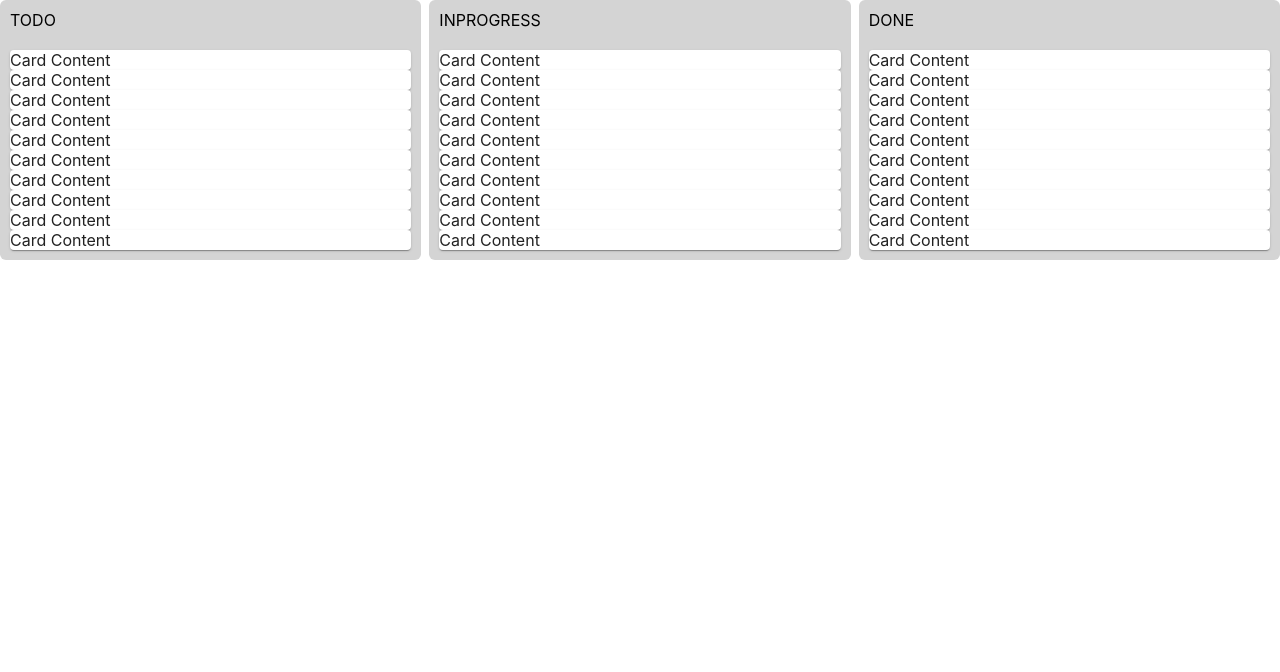
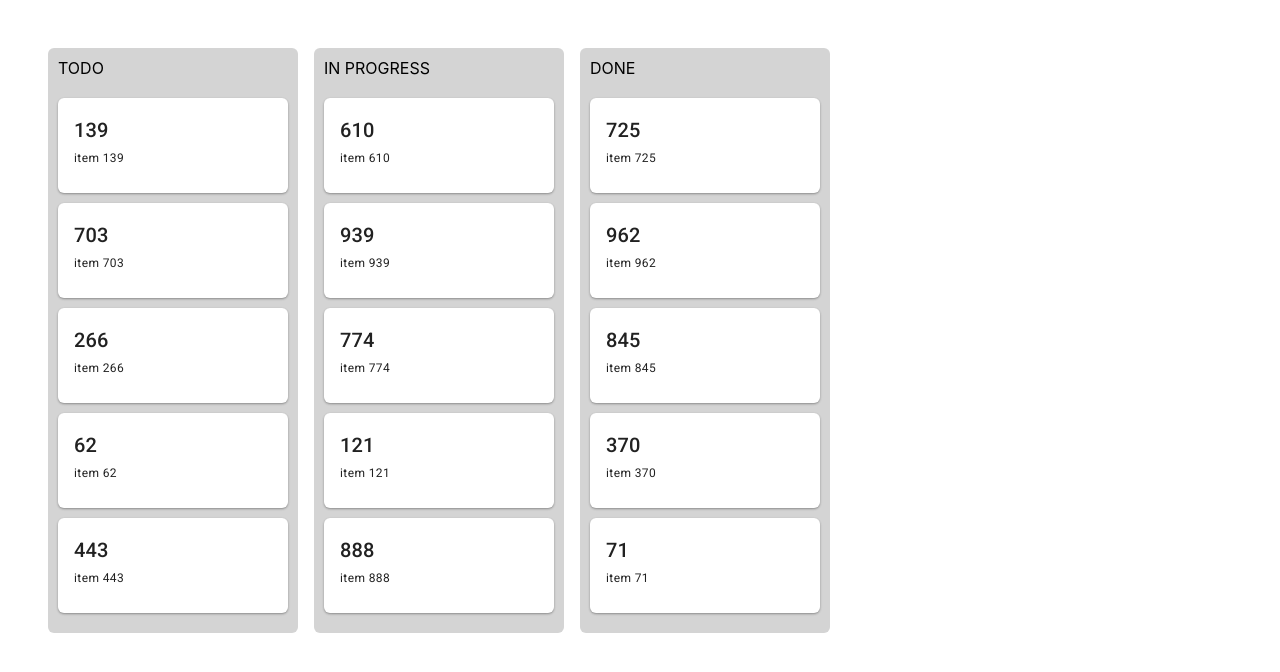
Before and after one commit to higherstar/niimblr_assignment, a Next.js app: page / in a window 1280 px wide. Shown: the top 672 px of the page. Built offline with nearby package versions, Linux system fonts and the light colour scheme.

Commit message:
update styles and interfaces

```diff
--- a/src/components/Board/index.tsx
+++ b/src/components/Board/index.tsx
@@ -1,17 +1,20 @@
 import React, { FC, useState, useEffect } from 'react';
-import { Box } from '@mui/material'
+import { Box, Stack } from '@mui/material'
 
-import DraggableElement from '../TaskColumn';
+import TaskColumn from '../TaskColumn';
 
 import { DragDropContextRoot, DragDropContextComponent, classes } from './style';
+import { ITaskColumn } from '../../interfaces/task.interface'
+import { DEFAULT_TASK_COLUMNS } from '../../constants/tasks.constant'
 
-const getItems = (count: number, prefix: any) =>
+const getItems = (count: number, status: string) =>
   Array.from({ length: count }, (v, k) => k).map((k) => {
     const randomId = Math.floor(Math.random() * 1000);
     return {
       id: `item-${randomId}`,
-      prefix,
-      content: `item ${randomId}`
+      status,
+      title: randomId.toString(),
+      description: `item ${randomId}`
     };
   });
 
@@ -31,11 +34,12 @@
 
 const generateLists = () =>
   lists.reduce(
-    (acc, listKey) => ({ ...acc, [listKey]: getItems(10, listKey) }),
+    (acc, status) => ({ ...acc, [status]: getItems(5, status) }),
     {}
   );
 
 const Board: FC = () => {
+  const [taskColumns, setTaskColumns] = useState<ITaskColumn[]>(DEFAULT_TASK_COLUMNS);
   const [elements, setElements] = useState<any>(generateLists());
 
   useEffect(() => {
@@ -67,15 +71,15 @@
   return (
     <DragDropContextRoot>
       <DragDropContextComponent onDragEnd={onDragEnd}>
-        <Box className={classes.listGrid}>
-          {lists.map((listKey: string) => (
-            <DraggableElement
-              key={listKey}
-              elements={elements[listKey]}
-              prefix={listKey}
+        <Stack className={classes.listGrid} direction="row" spacing={2}>
+          {taskColumns.map((taskColumn: ITaskColumn, index) => (
+            <TaskColumn
+              key={index}
+              column={taskColumn}
+              tasks={elements[taskColumn.status]}
             />
           ))}
-        </Box>
+        </Stack>
       </DragDropContextComponent>
     </DragDropContextRoot>
   );
--- a/src/components/Board/style.ts
+++ b/src/components/Board/style.ts
@@ -16,9 +16,7 @@
   },
 
   [`& .${classes.listGrid}`]: {
-    display: 'grid',
-    gridTemplateColumns: '1fr 1fr 1fr',
-    gridGap: '8px',
+    display: 'flex',
   }
 }));
 
--- a/src/components/Layout/index.tsx
+++ b/src/components/Layout/index.tsx
@@ -7,7 +7,7 @@
 
 const Layout: FC<ILayoutProps> = ({ children }) => {
   return (
-    <Box>
+    <Box p={6}>
       {children}
     </Box>
   )
--- a/src/components/TaskCard/index.tsx
+++ b/src/components/TaskCard/index.tsx
@@ -1,27 +1,35 @@
 import React, { FC } from 'react';
-import { Card } from '@mui/material';
+import CardHeader from '@mui/material/CardHeader';
+import CardContent from '@mui/material/CardContent';
 
-import { TaskCardRoot, classes } from './style'
+import { TaskCardRoot, TaskCardElement } from './style'
+import { ITask } from '../../interfaces/task.interface'
+import { Typography } from '@mui/material'
 
 interface ITaskCardProps {
-  item: any;
+  task: ITask;
   index: number;
 }
 
-const TaskCard: FC<ITaskCardProps> = ({ item, index }) => {
+const TaskCard: FC<ITaskCardProps> = ({
+  task,
+  index
+}) => {
   return (
-    <TaskCardRoot draggableId={item.id} index={index}>
+    <TaskCardRoot draggableId={task.id} index={index}>
       {(provided: any, snapshot: any) => {
         return (
-          <Card
+          <TaskCardElement
             ref={provided.innerRef}
-            className={classes.dragItem}
             snapshot={snapshot}
             {...provided.draggableProps}
             {...provided.dragHandleProps}
           >
-            Card Content
-          </Card>
+            <CardContent>
+              <Typography variant="h6">{task.title}</Typography>
+              <Typography variant="caption">{task.description}</Typography>
+            </CardContent>
+          </TaskCardElement>
         );
       }}
     </TaskCardRoot>
--- a/src/components/TaskCard/style.ts
+++ b/src/components/TaskCard/style.ts
@@ -1,21 +1,15 @@
 import { styled } from '@mui/material/styles';
 import { Draggable } from 'react-beautiful-dnd';
+import Card from '@mui/material/Card';
 
-const PREFIX = 'task-card';
-export const classes = {
-  dragItem: `${PREFIX}-drag-item`,
-};
+export const TaskCardRoot = styled(Draggable)();
 
-
-export const TaskCardRoot = styled(Draggable)(() => ({
-  [`& .${classes.dragItem}`]: {
-    padding: '10px',
+export const TaskCardElement = styled(Card)(() => ({
   borderRadius: '6px',
   boxShadow: '0 1px 3px rgba(0, 0, 0, 0.12), 0 1px 2px rgba(0, 0, 0, 0.24)',
   background: 'white',
-    margin: '0 0 8px 0',
+  marginBottom: 10,
   display: 'grid',
   gridGap: '20px',
   flexDirection: 'column',
-  },
 }));
--- a/src/components/TaskColumn/index.tsx
+++ b/src/components/TaskColumn/index.tsx
@@ -1,25 +1,26 @@
 import React, { FC } from 'react'
 import Box from '@mui/material/Box';
 
+import TaskCard from '../TaskCard'
 import { TaskColumnRoot, DroppableComponent, classes } from './style';
-import TaskCard from '../TaskCard'
+import { ITask, ITaskColumn } from '../../interfaces/task.interface'
 
 interface IDraggableElementProps {
-  prefix: string;
-  elements: any[];
+  column: ITaskColumn;
+  tasks: ITask[];
 }
 
 const TaskColumn: FC<IDraggableElementProps> = ({
-  prefix,
-  elements
+  column,
+  tasks,
 }) => (
   <TaskColumnRoot className={classes.root}>
-    <Box className={classes.columnHeader}>{prefix}</Box>
-    <DroppableComponent droppableId={`${prefix}`}>
+    <Box className={classes.columnHeader}>{column.label}</Box>
+    <DroppableComponent droppableId={`${column.status}`}>
       {(provided: any) => (
         <div {...provided.droppableProps} ref={provided.innerRef}>
-          {elements.map((item, index) => (
-            <TaskCard key={item.id} item={item} index={index} />
+          {tasks.map((task, index) => (
+            <TaskCard key={task.id} task={task} index={index} />
           ))}
           {provided.placeholder}
         </div>
--- a/src/components/TaskColumn/style.ts
+++ b/src/components/TaskColumn/style.ts
@@ -13,6 +13,8 @@
     padding: '10px',
     borderRadius: '6px',
     background: '#d4d4d4',
+    width: '250px',
+    height: 'fit-content',
   },
 
   [`& .${classes.columnHeader}`]: {
--- /dev/null
+++ b/src/constants/tasks.constant.ts
@@ -0,0 +1,5 @@
+export const DEFAULT_TASK_COLUMNS = [
+  { label: 'Todo', status: 'todo' },
+  { label: 'In progress', status: 'inProgress' },
+  { label: 'Done', status: 'done' },
+]
```
Also changed, not shown: src/interfaces/task.interface.ts (added, +10 -0 lines). Lines whose indentation alone changed are shown as unchanged.
